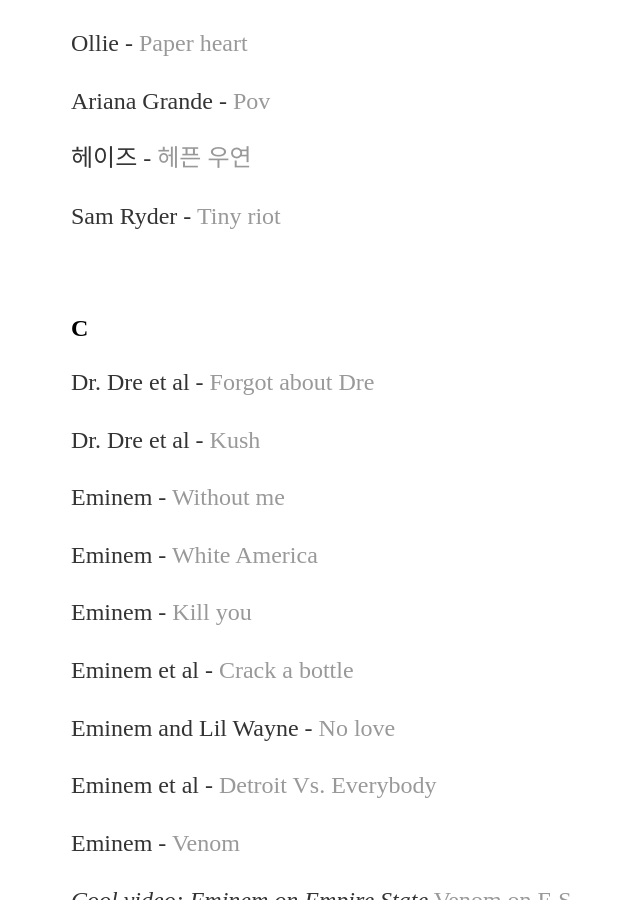
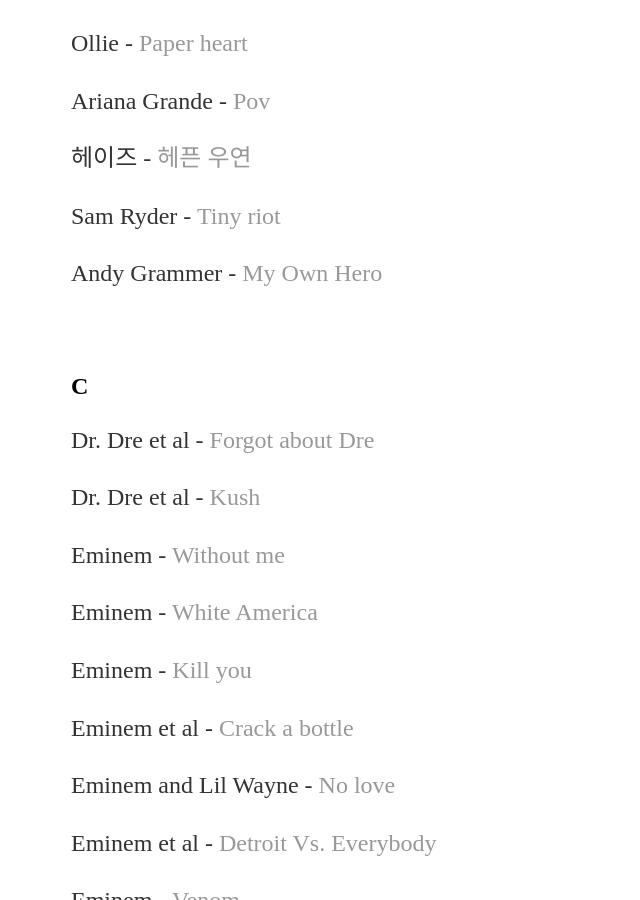
Before and after one commit to yjkweon24/yjkweon24.github.io, a Jekyll site: the page built from _posts/2018-10-23-songs-that-i-love.md, in a window 1280 px wide and 900 px high, scrolled down 9059 px. Shown: the whole window, without its empty margins (121-761 px from the left). Built offline with Jekyll 4.4.1, drawn with Linux system fonts in a browser that asks for light colours.

Commit message:
Update 2018-10-23-songs-that-i-love.md

```diff
--- a/_posts/2018-10-23-songs-that-i-love.md
+++ b/_posts/2018-10-23-songs-that-i-love.md
@@ -313,6 +313,8 @@
 
 Sam Ryder - [Tiny riot](https://www.youtube.com/watch?v=nN_0YlcN-i8)
 
+Andy Grammer - [My Own Hero](https://www.youtube.com/watch?v=16kb228Kb8I)
+
 <br>
 
 ## C
```
